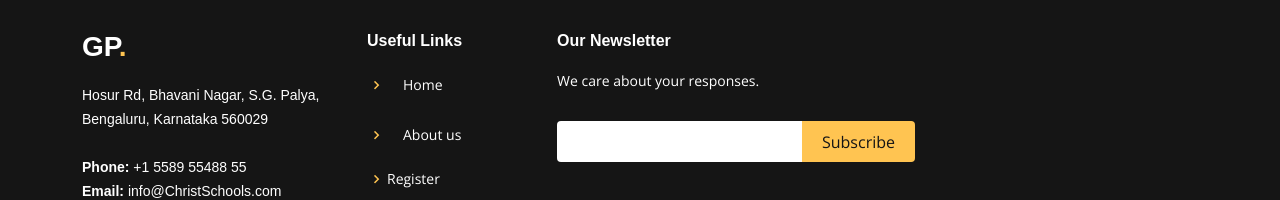
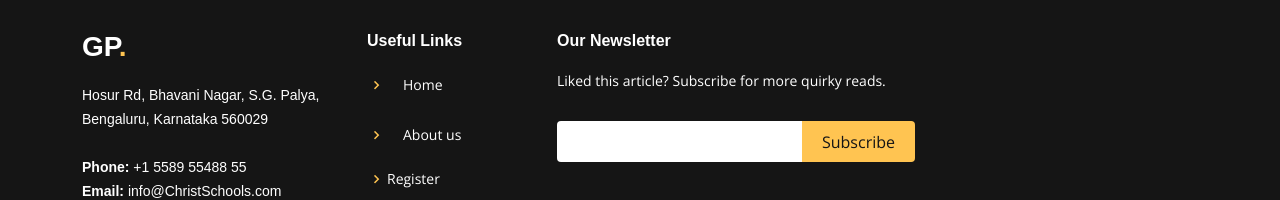
Before and after one commit to iamSauravPrasad/admission_management, a plain HTML site: page index.html in a window 1280 px wide. Shown: the part 5925-6125 px from the top of the page. Drawn offline with nearby package versions, Linux system fonts and the light colour scheme.

Commit message:
Update index.html

```diff
--- a/index.html
+++ b/index.html
@@ -486,7 +486,7 @@
 
           <div class="col-lg-4 col-md-6 footer-newsletter">
             <h4>Our Newsletter</h4>
-            <p>We care about your responses.</p>
+            <p>Liked this article? Subscribe for more quirky reads.</p>
             <form action="" method="post">
               <input type="email" name="email"><input type="submit" value="Subscribe">
             </form>
```
